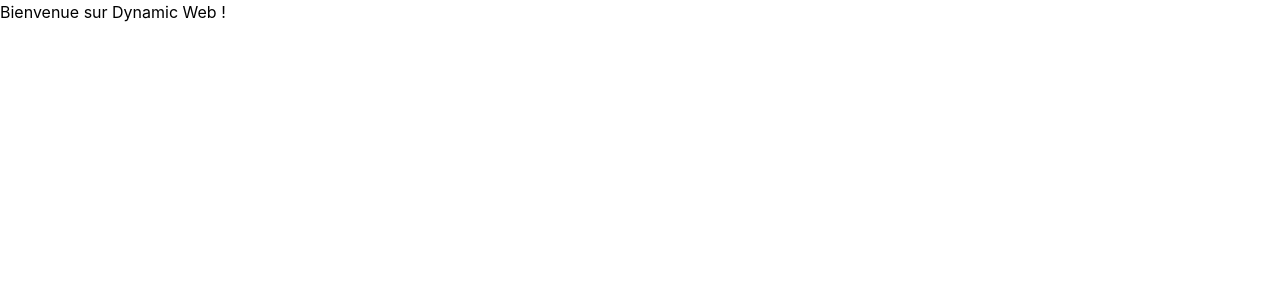
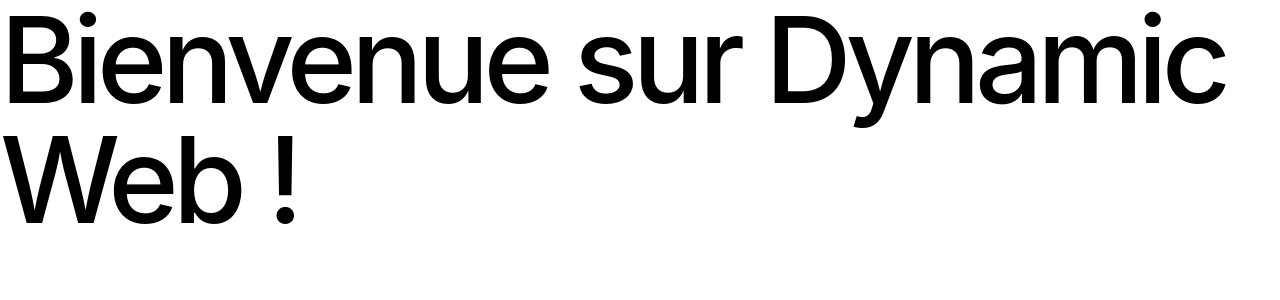
Before and after one commit to RomainDoyen/front-end-dynamic-web, a Next.js app: page / in a window 1280 px wide. Shown: the top 300 px of the page. Built offline with nearby package versions, Linux system fonts and the light colour scheme.

Commit message:
feat: Add a design system component for typography and configure tailwindcss

```diff
--- a/package.json
+++ b/package.json
@@ -9,6 +9,7 @@
     "lint": "next lint"
   },
   "dependencies": {
+    "clsx": "^2.1.1",
     "firebase": "^10.14.1",
     "next": "14.2.15",
     "react": "^18",
--- a/src/pages/index.tsx
+++ b/src/pages/index.tsx
@@ -1,4 +1,5 @@
 import Seo from "@/ui/components/seo";
+import Typography from "@/ui/design-system/typography/typography";
 
 export default function Home() {
   return (
@@ -7,7 +8,9 @@
         title={"Dynamic Web"}
         description={"Description..."}
       />
-      <p>Bienvenue sur Dynamic Web !</p>
+      <Typography component="h1" variant="display">
+        Bienvenue sur Dynamic Web !
+      </Typography>
     </div>
   );
 }
--- /dev/null
+++ b/src/ui/design-system/typography/typography.tsx
@@ -0,0 +1,90 @@
+import clsx from "clsx";
+
+type TypographyProps = {
+  variant?:
+  "display"
+  | "h1"
+  | "h2"
+  | "h3"
+  | "h4"
+  | "h5"
+  | "lead"
+  | "body-lg"
+  | "body-base"
+  | "body-sm"
+  | "caption1"
+  | "caption2"
+  | "caption3"
+  | "caption4";
+  children: React.ReactNode;
+  theme?: "black" | "gray" | "white" | "primary" | "secondary";
+  weight?: "light" | "regular" | "medium" | "bold";
+  className?: string;
+  component?: "h1" | "h2" | "h3" | "h4" | "h5" | "p" | "span" | "div";
+}
+export default function typography({
+  variant = "h3",
+  theme = "black",
+  children, component: Component = "div",
+  weight = "regular",
+  className
+}: TypographyProps) {
+
+  let variantStyles: string = "";
+
+  switch (variant) {
+    case "display":
+      variantStyles = "text-8xl";
+      break;
+    case "h1":
+      variantStyles = "text-7xl";
+      break;
+    case "h2":
+      variantStyles = "text-6xl";
+      break;
+    case "h3":
+      variantStyles = "text-5xl";
+      break;
+    case "h4":
+      variantStyles = "text-4xl";
+      break;
+    case "h5":
+      variantStyles = "text-3xl";
+      break;
+    case "lead":
+      variantStyles = "text-2xl";
+      break;
+    case "body-lg":
+      variantStyles = "text-lg";
+      break;
+    case "body-base":
+      variantStyles = "text-base";
+      break;
+    case "body-sm":
+      variantStyles = "text-sm";
+      break;
+    case "caption1":
+      variantStyles = "text-caption1";
+      break;
+    case "caption2":
+      variantStyles = "text-caption2";
+      break;
+    case "caption3":
+      variantStyles = "text-caption3";
+      break;
+    case "caption4":
+      variantStyles = "text-caption4";
+      break;
+  }
+
+  return (
+    <Component className={clsx(
+      variantStyles,
+      weight === "medium" && "font-medium",
+      className,
+      theme,
+    )}>
+      {children}
+    </Component>
+  )
+}
--- a/tailwind.config.js
+++ b/tailwind.config.js
@@ -5,6 +5,113 @@
   ],
   theme: {
     extend: {},
+    fontSize: {
+      '8xl': [
+        '120px', {
+          lineHeight: '120px',
+          letterSpacing: '-6px',
+          fontWeight: '500',
+        }
+      ],
+      '7xl': [
+        '72px', {
+          lineHeight: '80px',
+          letterSpacing: '-4.5px',
+          fontWeight: '600',
+        }
+      ],
+      '6xl': [
+        '55px', {
+          lineHeight: '60px',
+          letterSpacing: '-2.5px',
+          fontWeight: '500',
+        }
+      ],
+      '5xl': [
+        '48px', {
+          lineHeight: '54px',
+          letterSpacing: '-1.6px',
+          fontWeight: '500',
+        }
+      ],
+      '4xl': [
+        '36px', {
+          lineHeight: '44px',
+          letterSpacing: '-1.2px',
+          fontWeight: '500',
+        }
+      ],
+      '3xl': [
+        '28px', {
+          lineHeight: '34px',
+          letterSpacing: '-0.8px',
+          fontWeight: '500',
+        }
+      ],
+      '2xl': [
+        '24px', {
+          lineHeight: '30px',
+          letterSpacing: '-1px',
+          fontWeight: '400',
+        }
+      ],
+      xl: [
+        '24px', {
+          lineHeight: '30px',
+          letterSpacing: '-1px',
+          fontWeight: '400',
+        }
+      ],
+      lg: [
+        '21px', {
+          lineHeight: '30px',
+          letterSpacing: '-0.8px',
+          fontWeight: '400',
+        }
+      ],
+      base: [
+        '17px', {
+          lineHeight: '25px',
+          letterSpacing: '-0.69px',
+          fontWeight: '400',
+        }
+      ],
+      sm: [
+        '15px', {
+          lineHeight: '23px',
+          letterSpacing: '-0.68px',
+          fontWeight: '400',
+        }
+      ],
+      caption1: [
+        '20px', {
+          lineHeight: '24px',
+          letterSpacing: '-0.60px',
+          fontWeight: '400',
+        }
+      ],
+      caption2: [
+        '18px', {
+          lineHeight: '20px',
+          letterSpacing: '-0.60px',
+          fontWeight: '400',
+        }
+      ],
+      caption3: [
+        '16px', {
+          lineHeight: '18px',
+          letterSpacing: '-0.5px',
+          fontWeight: '400',
+        }
+      ],
+      caption4: [
+        '13px', {
+          lineHeight: '15px',
+          letterSpacing: '-0.2px',
+          fontWeight: '400',
+        }
+      ],
+    },
   },
   plugins: [],
 }
```
Also changed, not shown: 1 other file (tests, documents, lock files or other folders).
